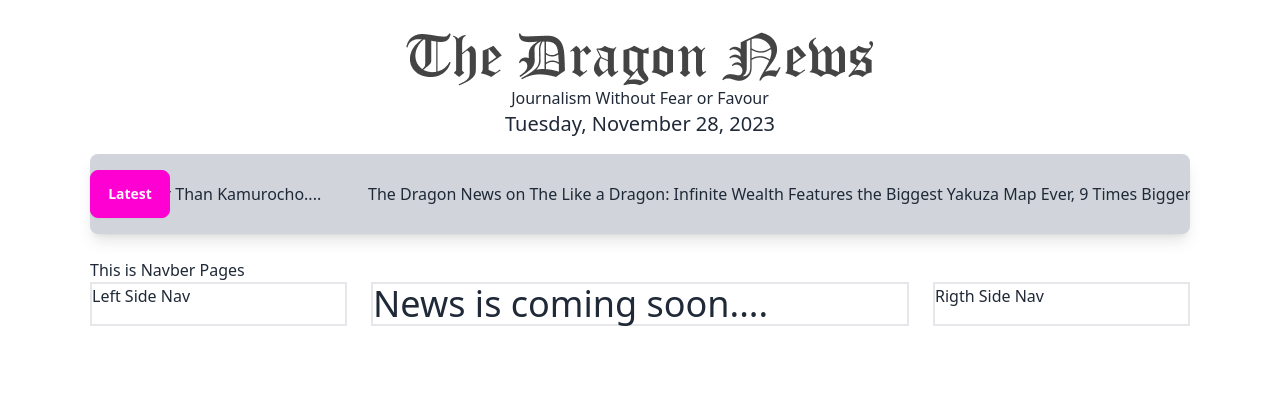
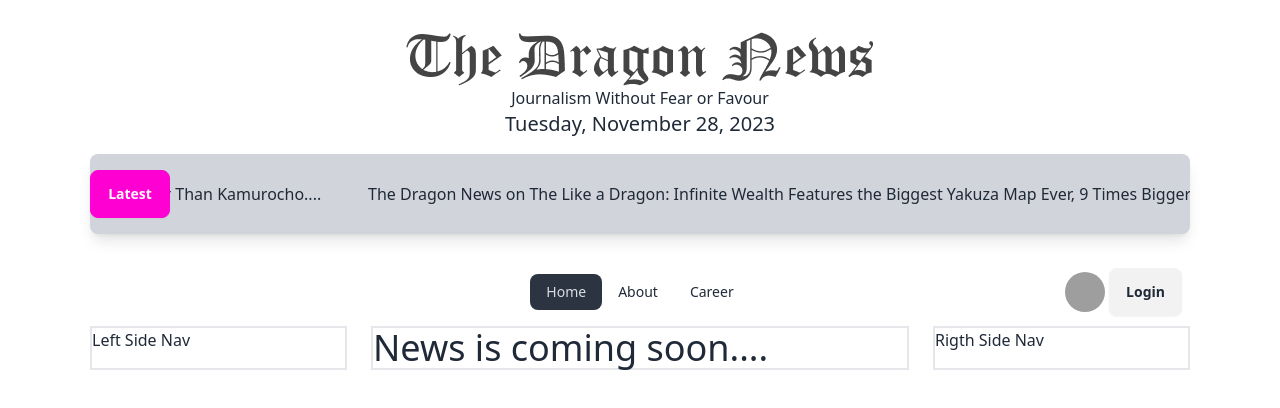
Before and after one commit to Kamrulthedev/the-dragon-news, a React (Vite) app: page / in a window 1280 px wide. Shown: the top 408 px of the page. Built offline with nearby package versions, Linux system fonts and the light colour scheme; grey boxes are pictures that could not be loaded.

Commit message:
User-commit

```diff
--- a/src/Sared/Navber/Navber.jsx
+++ b/src/Sared/Navber/Navber.jsx
@@ -1,9 +1,45 @@
+import { Link, NavLink } from "react-router-dom";
+import UserDefold from "../../assets/user.png"
 
 
 const Navber = () => {
+
+    const NavLinks = <>
+
+        <li><NavLink to={'/'}>Home</NavLink></li>
+        <li><NavLink to={'/About'}>About</NavLink></li>
+        <li><NavLink to={'/Career'}>Career</NavLink></li>
+
+    </>
     return (
         <div>
-        <h1>This is Navber Pages</h1>
+            <div className="navbar bg-base-100">
+                <div className="navbar-start">
+                    <div className="dropdown">
+                        <div tabIndex={0} role="button" className="btn btn-ghost lg:hidden">
+                            <svg xmlns="http://www.w3.org/2000/svg" className="h-5 w-5" fill="none" viewBox="0 0 24 24" stroke="currentColor"><path strokeLinecap="round" strokeLinejoin="round" strokeWidth="2" d="M4 6h16M4 12h8m-8 6h16" /></svg>
+                        </div>
+                        <ul className="menu menu-sm dropdown-content mt-3 z-[1] p-2 shadow bg-base-100 rounded-box w-52">
+                            {NavLinks}
+                        </ul>
+                    </div>
+
+                </div>
+                <div className="navbar-center hidden lg:flex">
+                    <ul className="menu menu-horizontal px-1">
+                        {NavLinks}
+                    </ul>
+                </div>
+                <div className="navbar-end">
+                    <div tabIndex={0} role="button" className="btn btn-ghost btn-circle avatar">
+                        <div className="w-10 rounded-full">
+                            <img alt="Tailwind CSS Navbar component" src="https://daisyui.com/images/stock/photo-1534528741775-53994a69daeb.jpg" />
+                        </div>
+                    </div>
+                    <Link><button className="btn">Login</button></Link>
+
+                </div>
+            </div>
         </div>
     );
 };
```
